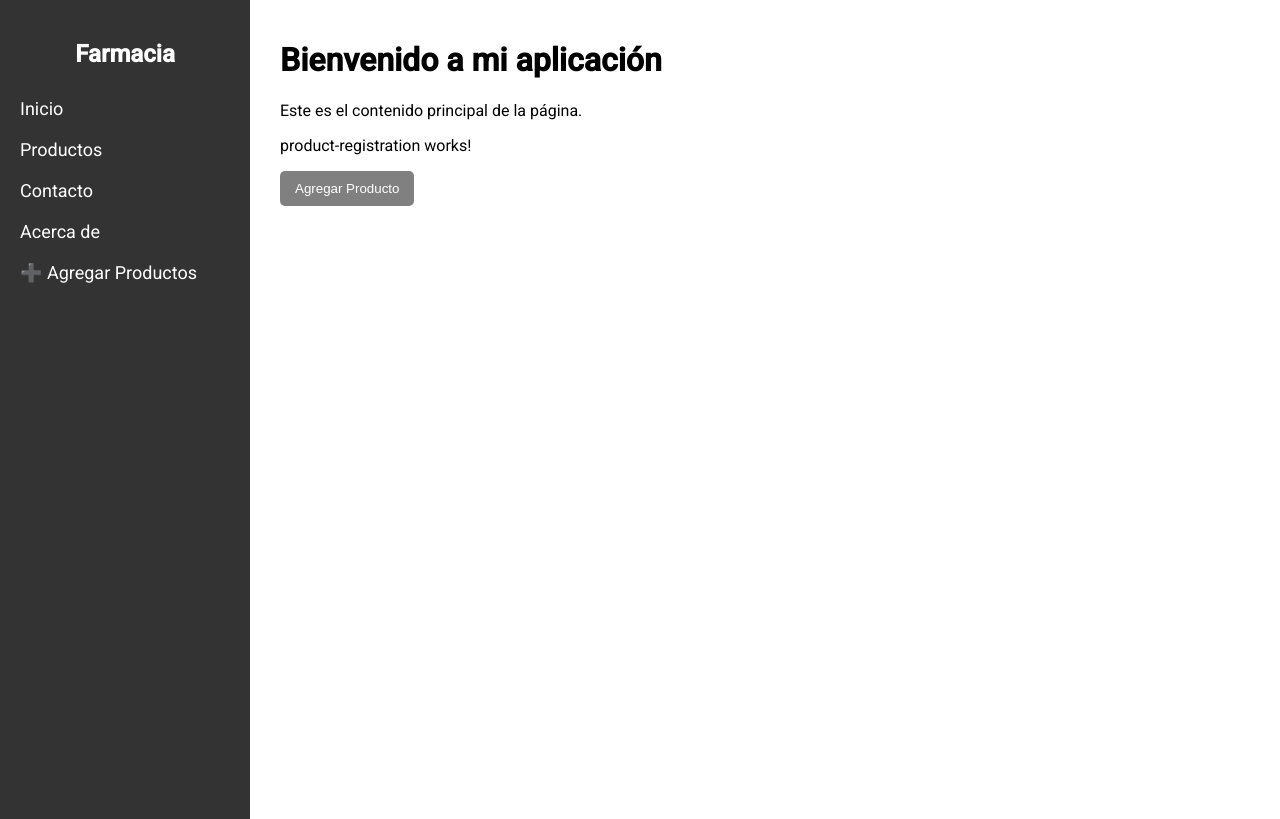
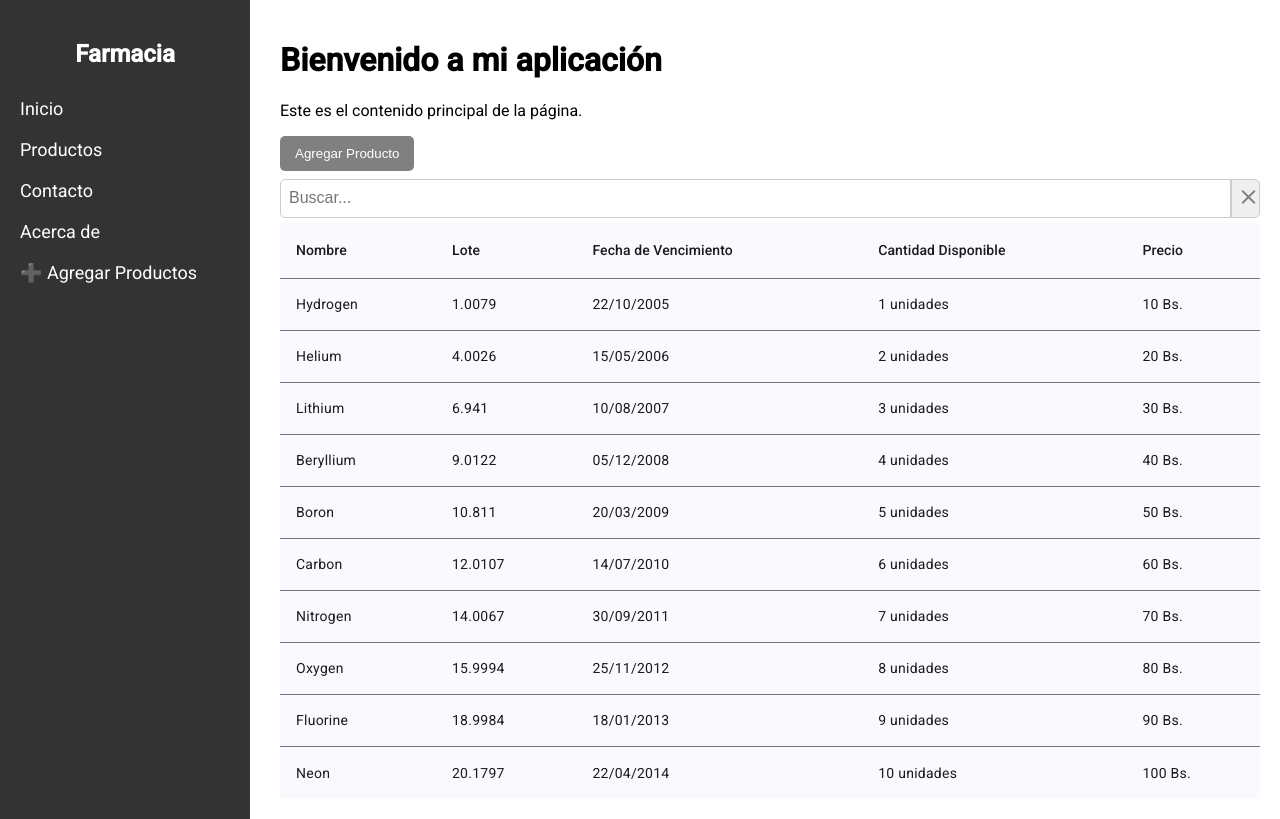
Before and after one commit to DanieZapata/Pharmacy, an Angular app: page /add-products in a window 1280 px wide. Built offline with nearby package versions, Linux system fonts and the light colour scheme.

Commit message:
add: view of the registration product

```diff
--- a/src/app/components/product-registration/product-registration.component.html
+++ b/src/app/components/product-registration/product-registration.component.html
@@ -1,4 +1,3 @@
-<p>product-registration works!</p>
 <button (click)="openModal()" class="add-btn">Agregar Producto</button>
 
 <div class="modal-overlay" *ngIf="isModalOpen">
@@ -28,3 +27,4 @@
     </form>
   </div>
 </div>
+<app-table></app-table>
--- a/src/app/components/product-registration/product-registration.component.ts
+++ b/src/app/components/product-registration/product-registration.component.ts
@@ -1,11 +1,12 @@
 import { Component } from '@angular/core';
 import { NgIf } from '@angular/common';
 import { FormsModule } from '@angular/forms';
+import { TableComponent } from "../table/table.component";
 
 @Component({
   selector: 'app-product-registration',
   standalone: true,
-  imports: [NgIf, FormsModule],
+  imports: [NgIf, FormsModule, TableComponent],
   templateUrl: './product-registration.component.html',
   styleUrl: './product-registration.component.css'
 })
```
